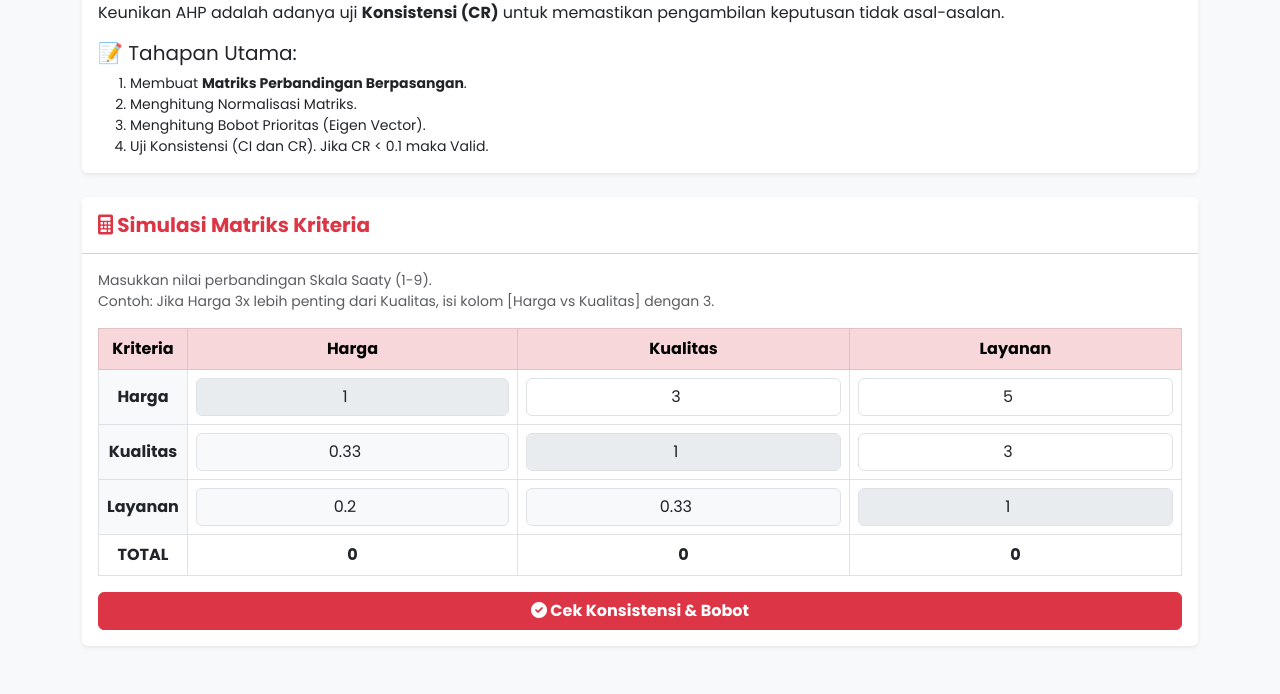
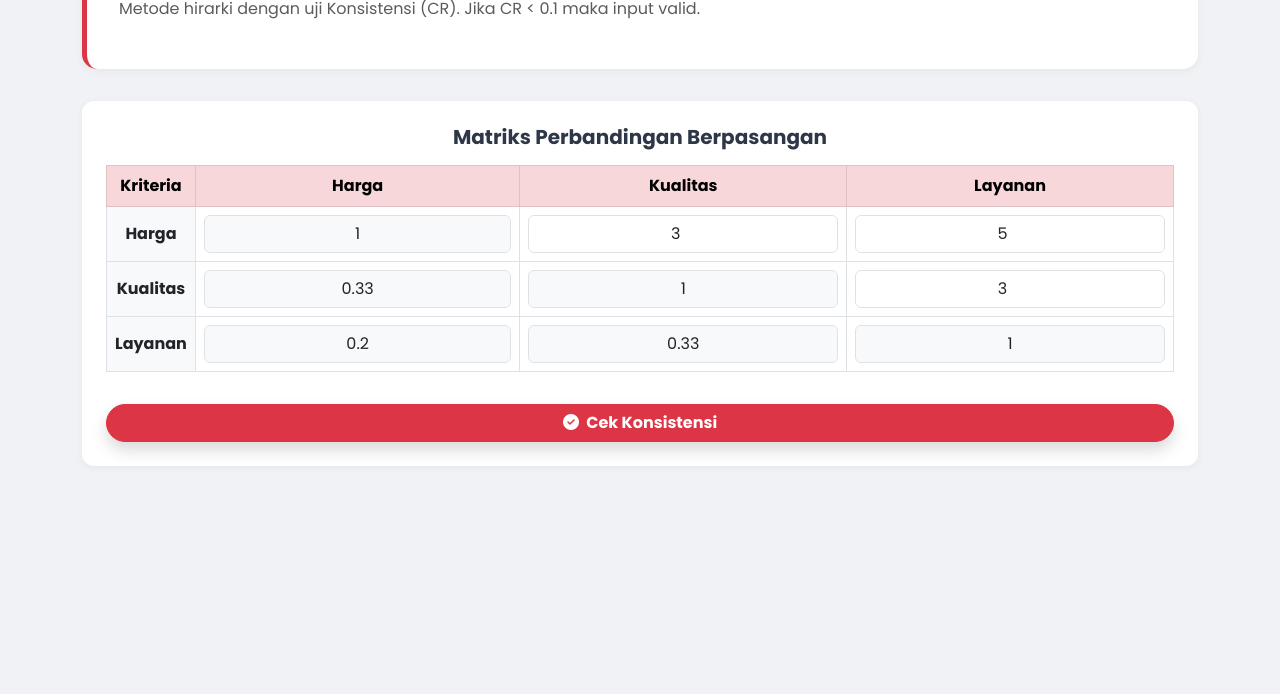
Before and after one commit to maulana-isbad-rofiqi/media-ajar-spk, a plain HTML site: page ahp.html in a window 1280 px wide. Shown: the part 185-879 px from the top of the page. After the commit the page ends 800 px from the top, so only its background shows below. Drawn offline with nearby package versions, Linux system fonts and the light colour scheme.

Commit message:
Update ahp.html

```diff
--- a/ahp.html
+++ b/ahp.html
@@ -3,120 +3,83 @@
 <head>
     <meta charset="UTF-8">
     <meta name="viewport" content="width=device-width, initial-scale=1.0">
-    <title>Belajar AHP - Media SPK</title>
+    <title>Modul AHP</title>
     <link href="https://cdn.jsdelivr.net/npm/bootstrap@5.3.0/dist/css/bootstrap.min.css" rel="stylesheet">
+    <link rel="stylesheet" href="https://cdnjs.cloudflare.com/ajax/libs/font-awesome/6.4.0/css/all.min.css">
     <link rel="stylesheet" href="style.css">
-    <link rel="stylesheet" href="https://cdnjs.cloudflare.com/ajax/libs/font-awesome/6.0.0/css/all.min.css">
 </head>
-<body class="bg-light">
+<body>
 
-    <nav class="navbar navbar-dark bg-danger shadow-sm">
+    <nav class="navbar navbar-dark shadow-sm">
         <div class="container">
-            <a class="navbar-brand fw-bold" href="index.html">
-                <i class="fas fa-arrow-left me-2"></i> Menu Utama
-            </a>
-            <span class="navbar-text text-white">Modul AHP</span>
+            <a class="navbar-brand" href="index.html"><i class="fas fa-arrow-left me-2"></i> Modul AHP</a>
         </div>
     </nav>
 
-    <div class="container mt-4 mb-5">
-
-        <div class="card border-0 shadow-sm mb-4">
-            <div class="card-body">
-                <h3 class="text-danger fw-bold mb-3">Metode AHP</h3>
-                <p><strong>Analytic Hierarchy Process (AHP)</strong> dikembangkan oleh Thomas L. Saaty. AHP memecah masalah yang kompleks menjadi hirarki. Keunikan AHP adalah adanya uji <strong>Konsistensi (CR)</strong> untuk memastikan pengambilan keputusan tidak asal-asalan.</p>
-
-                <div class="step-box" style="border-left-color: #dc3545;">
-                    <h5>📝 Tahapan Utama:</h5>
-                    <ol class="mb-0 small">
-                        <li>Membuat <strong>Matriks Perbandingan Berpasangan</strong>.</li>
-                        <li>Menghitung Normalisasi Matriks.</li>
-                        <li>Menghitung Bobot Prioritas (Eigen Vector).</li>
-                        <li>Uji Konsistensi (CI dan CR). Jika CR < 0.1 maka Valid.</li>
-                    </ol>
-                </div>
-            </div>
+    <div class="container my-4">
+        <div class="method-header" style="border-left-color: #dc3545;">
+            <h2 class="fw-bold mb-3"><i class="fas fa-sitemap text-danger me-2"></i>AHP</h2>
+            <p class="text-muted">Metode hirarki dengan uji Konsistensi (CR). Jika CR < 0.1 maka input valid.</p>
         </div>
 
-        <div class="card border-0 shadow-sm">
-            <div class="card-header bg-white py-3">
-                <h5 class="mb-0 fw-bold text-danger"><i class="fas fa-calculator"></i> Simulasi Matriks Kriteria</h5>
-            </div>
-            <div class="card-body">
-                <p class="text-muted small">Masukkan nilai perbandingan Skala Saaty (1-9).<br>Contoh: Jika Harga 3x lebih penting dari Kualitas, isi kolom [Harga vs Kualitas] dengan 3.</p>
-
+        <div class="row">
+            <div class="col-lg-12 mb-4">
+                <div class="step-card bg-white p-4">
+                    <h5 class="fw-bold mb-3 text-center">Matriks Perbandingan Berpasangan</h5>
                     <div class="table-responsive">
                         <table class="table table-bordered text-center align-middle">
                             <thead class="table-danger">
-                            <tr>
-                                <th>Kriteria</th>
-                                <th>Harga</th>
-                                <th>Kualitas</th>
-                                <th>Layanan</th>
-                            </tr>
+                                <tr><th>Kriteria</th><th>Harga</th><th>Kualitas</th><th>Layanan</th></tr>
                             </thead>
                             <tbody>
                                 <tr>
                                     <th class="bg-light">Harga</th>
-                                <td><input type="number" class="form-control text-center" value="1" disabled></td>
-                                <td><input type="number" id="k1_k2" class="form-control text-center bg-white" value="3" onchange="autoFill()"></td>
-                                <td><input type="number" id="k1_k3" class="form-control text-center bg-white" value="5" onchange="autoFill()"></td>
+                                    <td><input type="text" class="form-control text-center bg-light" value="1" disabled></td>
+                                    <td><input type="number" id="k1_k2" class="form-control text-center" value="3" onchange="autoFill()"></td>
+                                    <td><input type="number" id="k1_k3" class="form-control text-center" value="5" onchange="autoFill()"></td>
                                 </tr>
                                 <tr>
                                     <th class="bg-light">Kualitas</th>
-                                <td><input type="number" id="k2_k1" class="form-control text-center bg-light" value="0.33" disabled></td>
-                                <td><input type="number" class="form-control text-center" value="1" disabled></td>
-                                <td><input type="number" id="k2_k3" class="form-control text-center bg-white" value="3" onchange="autoFill()"></td>
+                                    <td><input type="text" id="k2_k1" class="form-control text-center bg-light" value="0.33" disabled></td>
+                                    <td><input type="text" class="form-control text-center bg-light" value="1" disabled></td>
+                                    <td><input type="number" id="k2_k3" class="form-control text-center" value="3" onchange="autoFill()"></td>
                                 </tr>
                                 <tr>
                                     <th class="bg-light">Layanan</th>
-                                <td><input type="number" id="k3_k1" class="form-control text-center bg-light" value="0.2" disabled></td>
-                                <td><input type="number" id="k3_k2" class="form-control text-center bg-light" value="0.33" disabled></td>
-                                <td><input type="number" class="form-control text-center" value="1" disabled></td>
-                            </tr>
-                            <tr class="fw-bold bg-light">
-                                <th>TOTAL</th>
-                                <td id="tot_k1">0</td>
-                                <td id="tot_k2">0</td>
-                                <td id="tot_k3">0</td>
+                                    <td><input type="text" id="k3_k1" class="form-control text-center bg-light" value="0.2" disabled></td>
+                                    <td><input type="text" id="k3_k2" class="form-control text-center bg-light" value="0.33" disabled></td>
+                                    <td><input type="text" class="form-control text-center bg-light" value="1" disabled></td>
                                 </tr>
                             </tbody>
                         </table>
                     </div>
-
-                <button onclick="hitungAHP()" class="btn btn-danger w-100 fw-bold">
-                    <i class="fas fa-check-circle"></i> Cek Konsistensi & Bobot
+                    <button onclick="hitungAHP()" class="btn btn-danger w-100 rounded-pill fw-bold mt-3 shadow">
+                        <i class="fas fa-check-circle me-1"></i> Cek Konsistensi
                     </button>
-
-                <div id="hasil-container" class="mt-4 d-none">
-                    <hr>
-
-                    <div class="row">
-                        <div class="col-md-6">
-                            <div class="step-box bg-white border shadow-sm">
-                                <h6 class="text-danger fw-bold">1. Bobot Prioritas (Eigen Vector)</h6>
-                                <ul class="list-group small" id="list-bobot">
-                                </ul>
                 </div>
             </div>
 
+            <div class="col-lg-12">
+                <div id="hasil-container" class="row d-none">
                     <div class="col-md-6">
-                            <div class="step-box bg-white border shadow-sm">
-                                <h6 class="text-danger fw-bold">2. Rasio Konsistensi (CR)</h6>
-                                <div id="log-cr" class="small font-monospace"></div>
-                                <div id="status-cr" class="alert mt-2 py-1 text-center fw-bold"></div>
+                        <div class="step-card bg-white p-3">
+                            <h6 class="text-danger fw-bold">Bobot Prioritas</h6>
+                            <ul class="list-group list-group-flush" id="list-bobot"></ul>
+                        </div>
+                    </div>
+                    <div class="col-md-6">
+                        <div class="step-card bg-white p-3 text-center">
+                            <h6 class="text-danger fw-bold">Rasio Konsistensi (CR)</h6>
+                            <h2 id="nilai-cr" class="fw-bold my-3"></h2>
+                            <div id="status-cr"></div>
                         </div>
                     </div>
                 </div>
-
-                </div>
-
             </div>
         </div>
     </div>
 
     <script>
-        // Fungsi agar kalau isi 3, lawannya otomatis jadi 1/3
         function autoFill() {
             let k1k2 = parseFloat(document.getElementById('k1_k2').value);
             let k1k3 = parseFloat(document.getElementById('k1_k3').value);
@@ -128,14 +91,12 @@
         }
 
         function hitungAHP() {
-            // 1. Ambil Data Matriks
             let mat = [
                 [1, parseFloat(document.getElementById('k1_k2').value), parseFloat(document.getElementById('k1_k3').value)],
                 [parseFloat(document.getElementById('k2_k1').value), 1, parseFloat(document.getElementById('k2_k3').value)],
                 [parseFloat(document.getElementById('k3_k1').value), parseFloat(document.getElementById('k3_k2').value), 1]
             ];
 
-            // 2. Hitung Total Kolom
             let totalCol = [0, 0, 0];
             for(let i=0; i<3; i++) {
                 for(let j=0; j<3; j++) {
@@ -143,64 +104,38 @@
                 }
             }
 
-            // Tampilkan Total di Tabel
-            document.getElementById('tot_k1').innerText = totalCol[0].toFixed(2);
-            document.getElementById('tot_k2').innerText = totalCol[1].toFixed(2);
-            document.getElementById('tot_k3').innerText = totalCol[2].toFixed(2);
-
-            // 3. Normalisasi & Hitung Eigen Vector (Bobot)
             let bobot = [0, 0, 0];
-            let normMat = [[0,0,0],[0,0,0],[0,0,0]];
-
             for(let i=0; i<3; i++) {
                 let sumBaris = 0;
                 for(let j=0; j<3; j++) {
-                    normMat[i][j] = mat[i][j] / totalCol[j]; // Membagi dengan total kolom
-                    sumBaris += normMat[i][j];
+                    sumBaris += mat[i][j] / totalCol[j];
                 }
-                bobot[i] = sumBaris / 3; // Rata-rata baris
+                bobot[i] = sumBaris / 3;
             }
 
-            // 4. Hitung Lambda Max (Untuk CR)
             let lambdaMax = 0;
             for(let i=0; i<3; i++) {
                 lambdaMax += totalCol[i] * bobot[i];
             }
 
-            // 5. Hitung CI dan CR
-            let n = 3;
-            let CI = (lambdaMax - n) / (n - 1);
-            let RI = 0.58; // Konstanta Index Random untuk Matrix 3x3
-            let CR = CI / RI;
+            let CI = (lambdaMax - 3) / 2;
+            let CR = CI / 0.58;
 
-            // TAMPILKAN HASIL
             document.getElementById('hasil-container').classList.remove('d-none');
 
-            // List Bobot
             let htmlBobot = '';
             let kriteria = ['Harga', 'Kualitas', 'Layanan'];
             for(let i=0; i<3; i++) {
-                htmlBobot += `<li class="list-group-item d-flex justify-content-between align-items-center">
-                    ${kriteria[i]}
-                    <span class="badge bg-danger rounded-pill">${(bobot[i]*100).toFixed(1)}%</span>
-                </li>`;
+                htmlBobot += `<li class="list-group-item d-flex justify-content-between">${kriteria[i]} <span>${(bobot[i]*100).toFixed(1)}%</span></li>`;
             }
             document.getElementById('list-bobot').innerHTML = htmlBobot;
+            document.getElementById('nilai-cr').innerText = CR.toFixed(4);
 
-            // Log CR
-            document.getElementById('log-cr').innerHTML =
-                `Lambda Max = ${lambdaMax.toFixed(4)}<br>` +
-                `CI = (${lambdaMax.toFixed(3)} - 3) / 2 = ${CI.toFixed(4)}<br>` +
-                `CR = ${CI.toFixed(4)} / 0.58 = <strong>${CR.toFixed(4)}</strong>`;
-
-            // Status CR
             let statusBox = document.getElementById('status-cr');
             if(CR < 0.1) {
-                statusBox.className = "alert mt-2 py-1 text-center fw-bold alert-success";
-                statusBox.innerHTML = "<i class='fas fa-check'></i> KONSISTEN (Valid)";
+                statusBox.innerHTML = '<span class="badge bg-success px-3 py-2">KONSISTEN (Valid)</span>';
             } else {
-                statusBox.className = "alert mt-2 py-1 text-center fw-bold alert-warning";
-                statusBox.innerHTML = "<i class='fas fa-exclamation-triangle'></i> TIDAK KONSISTEN (Cek Input)";
+                statusBox.innerHTML = '<span class="badge bg-danger px-3 py-2">TIDAK KONSISTEN</span>';
             }
         }
     </script>
```
Lines whose indentation alone changed are shown as unchanged.
